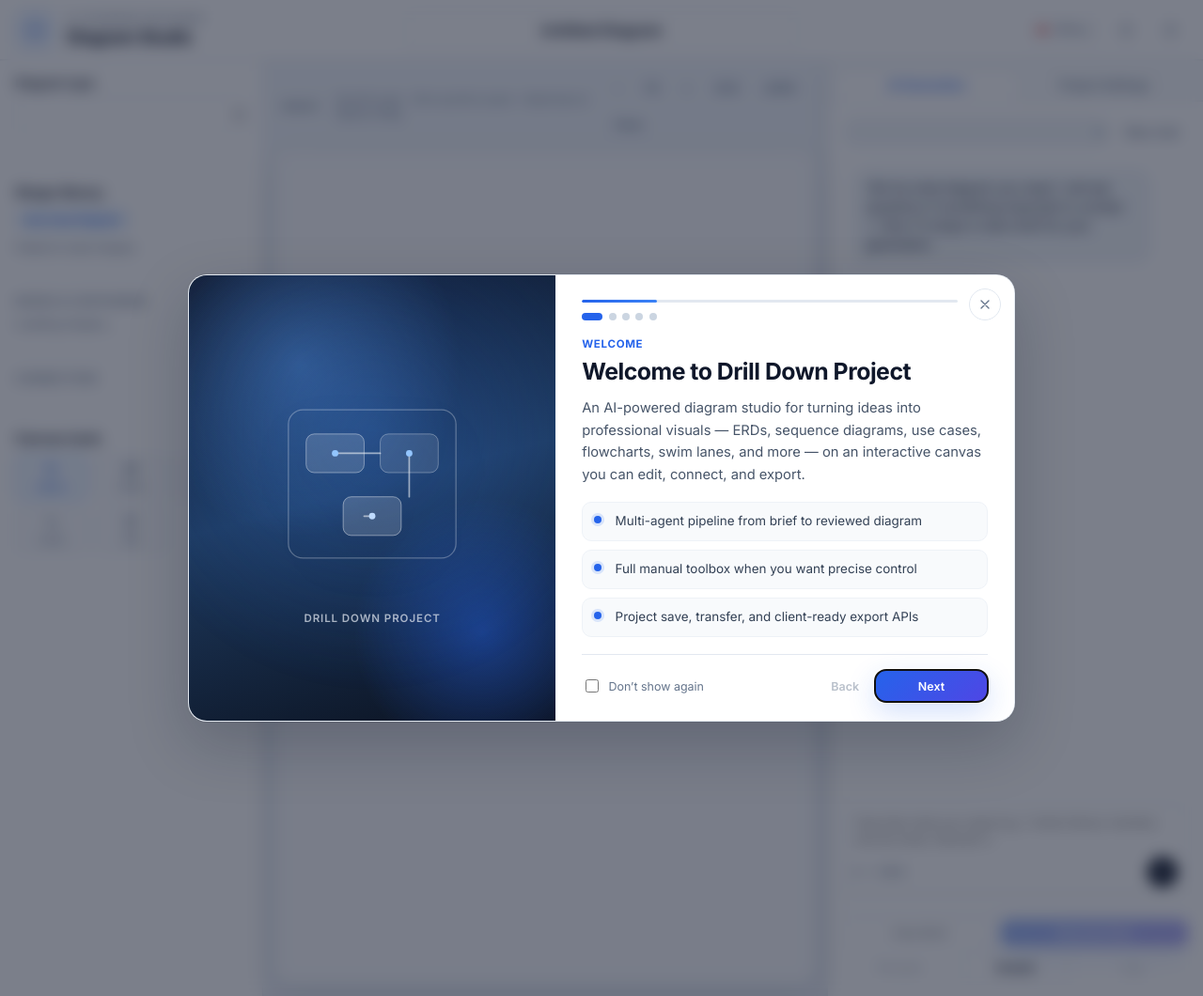
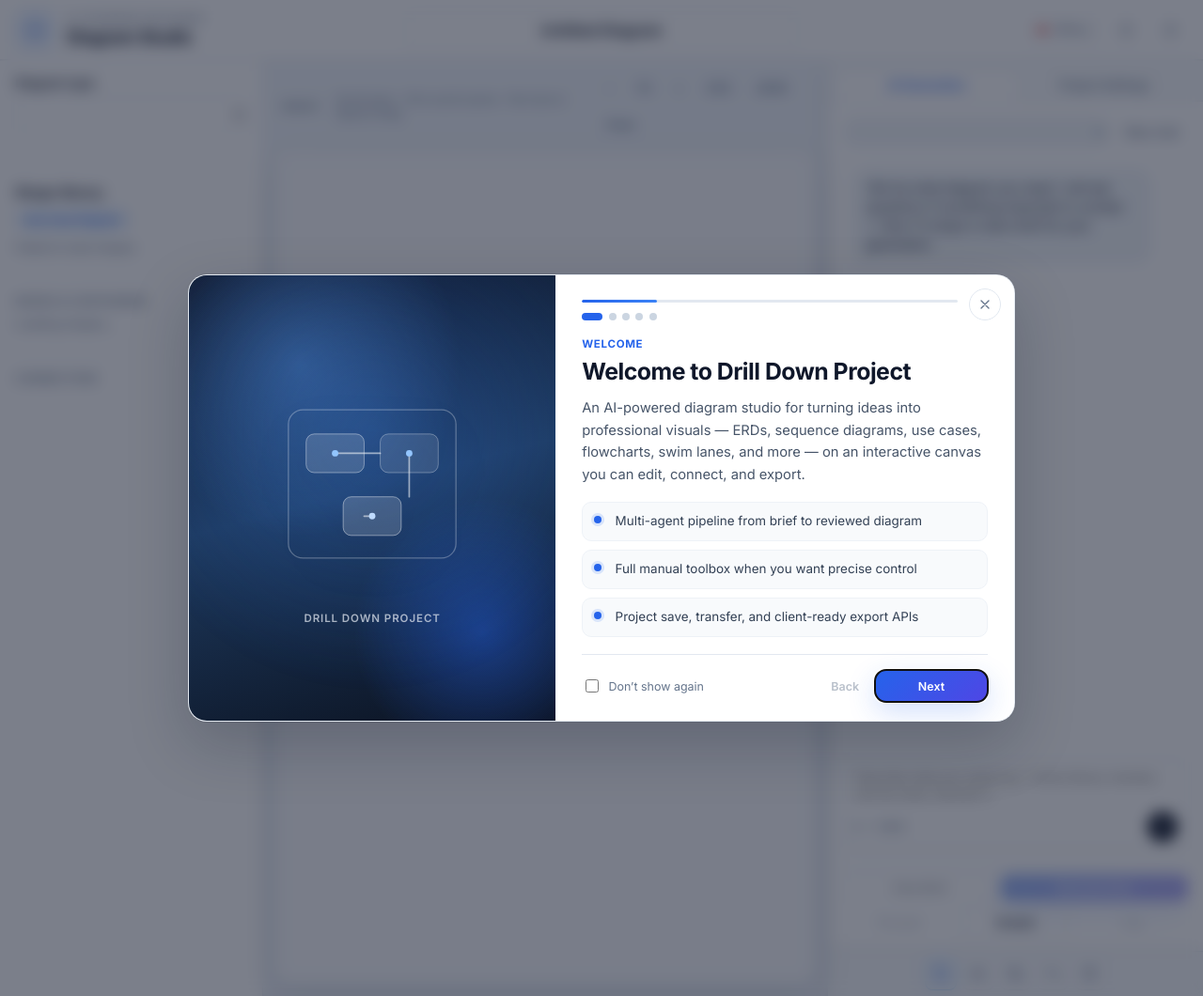
Before and after one commit to pakabbas/genAI, a FastAPI app: template templates/index.html in a window 1280 px wide. Shown: the whole page at 94% size. Run offline with FastAPI, Linux system fonts and the light colour scheme; the template is opened without the code that fills it: most values are stand-ins (such as "Sample title", 1, 10 or a date in 2020).

Commit message:
Move canvas tools to a compact icon footer on the right panel.
Keeps Select/Pan/Copy/Undo/Delete as small fixed icons at the panel bottom.

Co-authored-by: Cursor <cursoragent@cursor.com>

```diff
--- a/app/main.py
+++ b/app/main.py
@@ -41,7 +41,7 @@ _root_path = str(_settings["app_root_path"])
 app = FastAPI(
     title="GenAI Diagram Studio",
     description="AI-powered diagram designer with project storage and canvas export API",
-    version="2.6.6",
+    version="2.6.7",
 )
 
 # Public read APIs for client canvas demos (no API key). CORS enabled for integration testing.
--- a/static/css/style.css
+++ b/static/css/style.css
@@ -501,10 +501,25 @@ input {
   color: var(--text-muted);
 }
 
+.canvas-tools-footer {
+  flex-shrink: 0;
+  border-top: 1px solid var(--border);
+  background: #f8fafc;
+  padding: 0.4rem 0.65rem;
+  box-shadow: 0 -4px 12px rgba(15, 23, 42, 0.04);
+}
+
 .tool-row {
   display: grid;
   grid-template-columns: repeat(3, 1fr);
   gap: 0.4rem;
+}
+
+.tool-row-icons {
+  display: flex;
+  align-items: center;
+  justify-content: center;
+  gap: 0.35rem;
 }
 
 .tool-btn {
@@ -521,6 +536,15 @@ input {
   cursor: pointer;
 }
 
+.tool-btn-icon {
+  width: 34px;
+  height: 34px;
+  padding: 0;
+  flex-direction: row;
+  justify-content: center;
+  flex: 0 0 auto;
+}
+
 .tool-btn.is-active {
   color: var(--accent);
   border-color: #93c5fd;
@@ -534,14 +558,20 @@ input {
 }
 
 .connect-hint {
-  margin: 0.65rem 0 0;
-  font-size: 0.75rem;
+  margin: 0.4rem 0 0;
+  font-size: 0.72rem;
   color: var(--accent);
+  text-align: center;
 }
 
 .tool-btn svg {
   width: 16px;
   height: 16px;
+}
+
+.tool-btn-icon svg {
+  width: 17px;
+  height: 17px;
 }
 
 .field-label {
@@ -1460,7 +1490,11 @@ input {
 
   .sidebar-tab-panels {
     padding: 0.85rem 1rem 1.25rem;
-    max-height: calc(min(72vh, 560px) - 52px);
+    max-height: calc(min(72vh, 560px) - 52px - 52px);
+  }
+
+  .canvas-tools-footer {
+    padding-bottom: calc(0.4rem + env(safe-area-inset-bottom, 0));
   }
 
   .toolbox-grid {
--- a/static/js/designer/app.js
+++ b/static/js/designer/app.js
@@ -1,7 +1,7 @@
 // Cache-bust every module — app.js?v= alone is not enough; browsers cache bare imports.
-import { DIAGRAM_TYPE_LABELS, SAMPLE_DIAGRAMS } from "./diagram-types.js?v=2.6.6";
-import { DiagramCanvas } from "./canvas.js?v=2.6.6";
-import { normalizeDiagram } from "./normalize.js?v=2.6.6";
+import { DIAGRAM_TYPE_LABELS, SAMPLE_DIAGRAMS } from "./diagram-types.js?v=2.6.7";
+import { DiagramCanvas } from "./canvas.js?v=2.6.7";
+import { normalizeDiagram } from "./normalize.js?v=2.6.7";
 
 (() => {
   const APP_ROOT = document.querySelector('meta[name="app-root"]')?.content || "";
--- a/static/js/designer/canvas.js
+++ b/static/js/designer/canvas.js
@@ -1,4 +1,4 @@
-import { defaultNodeSize, nextId } from "./diagram-types.js?v=2.6.6";
+import { defaultNodeSize, nextId } from "./diagram-types.js?v=2.6.7";
 
 const GRID = 20;
 const MIN_ZOOM = 0.25;
--- a/templates/index.html
+++ b/templates/index.html
@@ -11,7 +11,7 @@
   <link rel="preconnect" href="https://fonts.googleapis.com" />
   <link rel="preconnect" href="https://fonts.gstatic.com" crossorigin />
   <link href="https://fonts.googleapis.com/css2?family=Inter:wght@400;500;600;700&family=JetBrains+Mono:wght@400;500&display=swap" rel="stylesheet" />
-  <link rel="stylesheet" href="{{ root_path }}/static/css/style.css?v=2.6.6" />
+  <link rel="stylesheet" href="{{ root_path }}/static/css/style.css?v=2.6.7" />
 </head>
 <body>
   <div class="ambient ambient-a"></div>
@@ -78,44 +78,13 @@
         <div class="toolbox-grid" id="toolboxEdges"></div>
       </section>
 
-      <section class="panel-block">
-        <h2 class="block-title">Canvas tools</h2>
-        <div class="tool-row tool-row-4">
-          <button type="button" class="tool-btn is-active" id="selectTool" title="Select">
-            <svg viewBox="0 0 24 24" fill="none" stroke="currentColor" stroke-width="2"><path d="M4 4l7 16 2-7 7-2z"/></svg>
-            Select
-          </button>
-          <button type="button" class="tool-btn" id="panTool" title="Hand / Pan — drag to move canvas (Space, Alt, or middle-click · scroll pans · Ctrl+scroll zooms)">
-            <svg viewBox="0 0 24 24" fill="none" stroke="currentColor" stroke-width="2" stroke-linecap="round" stroke-linejoin="round" aria-hidden="true">
-              <path d="M18 11V6a2 2 0 0 0-4 0"/>
-              <path d="M14 10V4a2 2 0 0 0-4 0v6"/>
-              <path d="M10 10.5V6a2 2 0 0 0-4 0v8"/>
-              <path d="M18 8a2 2 0 1 1 4 0v6a8 8 0 0 1-8 8h-2c-2.8 0-4.5-.86-5.99-2.34l-3.6-3.6a2 2 0 0 1 2.83-2.82L7 15"/>
-            </svg>
-            Hand
-          </button>
-          <button type="button" class="tool-btn" id="duplicateBtn" title="Duplicate">
-            <svg viewBox="0 0 24 24" fill="none" stroke="currentColor" stroke-width="2"><rect x="8" y="8" width="12" height="12" rx="2"/><path d="M4 16V6a2 2 0 0 1 2-2h10"/></svg>
-            Copy
-          </button>
-          <button type="button" class="tool-btn" id="undoBtn" title="Undo (Ctrl+Z)">
-            <svg viewBox="0 0 24 24" fill="none" stroke="currentColor" stroke-width="2"><path d="M9 14L4 9l5-5"/><path d="M4 9h11a5 5 0 0 1 0 10h-1"/></svg>
-            Undo
-          </button>
-          <button type="button" class="tool-btn tool-btn-danger" id="deleteBtn" title="Delete">
-            <svg viewBox="0 0 24 24" fill="none" stroke="currentColor" stroke-width="2"><path d="M3 6h18M8 6V4h8v2M6 6l1 14h10l1-14"/></svg>
-            Del
-          </button>
-        </div>
-        <p class="connect-hint" id="connectHint" hidden>Connect: click source, then target</p>
-      </section>
     </aside>
 
     <section class="designer-canvas-area">
       <div class="canvas-toolbar">
         <div class="canvas-meta">
           <span class="canvas-badge" id="canvasBadge">Ready</span>
-          <span class="canvas-hint">Scroll to pan · Ctrl+scroll to zoom · Hand tool or Space+drag</span>
+          <span class="canvas-hint">Scroll pans · Ctrl+scroll zooms · Pan tool or Space+drag</span>
         </div>
         <div class="canvas-actions">
           <button type="button" class="btn btn-ghost btn-sm" id="zoomOutBtn" title="Zoom out">−</button>
@@ -246,6 +215,27 @@
           </div>
         </div>
       </div>
+
+      <footer class="canvas-tools-footer" aria-label="Canvas tools">
+        <div class="tool-row tool-row-icons">
+          <button type="button" class="tool-btn tool-btn-icon is-active" id="selectTool" title="Select" aria-label="Select">
+            <svg viewBox="0 0 24 24" fill="none" stroke="currentColor" stroke-width="2" aria-hidden="true"><path d="M4 4l7 16 2-7 7-2z"/></svg>
+          </button>
+          <button type="button" class="tool-btn tool-btn-icon" id="panTool" title="Pan — drag canvas (Space, Alt, middle-click)" aria-label="Pan">
+            <svg viewBox="0 0 24 24" fill="none" stroke="currentColor" stroke-width="2" aria-hidden="true"><path d="M12 2v20M2 12h20"/><path d="M12 2l-2 3M12 2l2 3M12 22l-2-3M12 22l2-3M2 12l3-2M2 12l3 2M22 12l-3-2M22 12l-3 2"/></svg>
+          </button>
+          <button type="button" class="tool-btn tool-btn-icon" id="duplicateBtn" title="Duplicate" aria-label="Duplicate">
+            <svg viewBox="0 0 24 24" fill="none" stroke="currentColor" stroke-width="2" aria-hidden="true"><rect x="8" y="8" width="12" height="12" rx="2"/><path d="M4 16V6a2 2 0 0 1 2-2h10"/></svg>
+          </button>
+          <button type="button" class="tool-btn tool-btn-icon" id="undoBtn" title="Undo (Ctrl+Z)" aria-label="Undo">
+            <svg viewBox="0 0 24 24" fill="none" stroke="currentColor" stroke-width="2" aria-hidden="true"><path d="M9 14L4 9l5-5"/><path d="M4 9h11a5 5 0 0 1 0 10h-1"/></svg>
+          </button>
+          <button type="button" class="tool-btn tool-btn-icon tool-btn-danger" id="deleteBtn" title="Delete" aria-label="Delete">
+            <svg viewBox="0 0 24 24" fill="none" stroke="currentColor" stroke-width="2" aria-hidden="true"><path d="M3 6h18M8 6V4h8v2M6 6l1 14h10l1-14"/></svg>
+          </button>
+        </div>
+        <p class="connect-hint" id="connectHint" hidden>Connect: click source, then target</p>
+      </footer>
     </aside>
   </main>
 
@@ -470,6 +460,6 @@
     </div>
   </div>
 
-  <script type="module" src="{{ root_path }}/static/js/designer/app.js?v=2.6.6"></script>
+  <script type="module" src="{{ root_path }}/static/js/designer/app.js?v=2.6.7"></script>
 </body>
 </html>
```
Also changed, not shown: static/js/designer/normalize.js.
